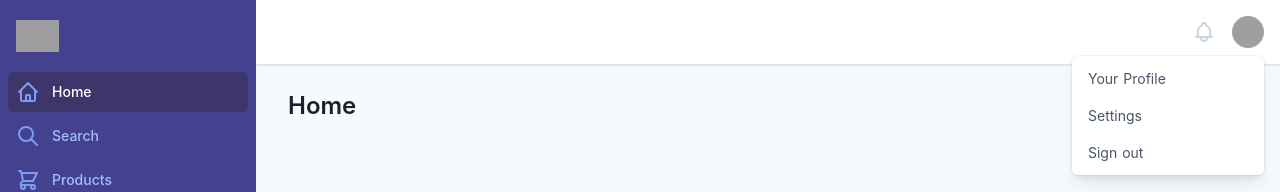
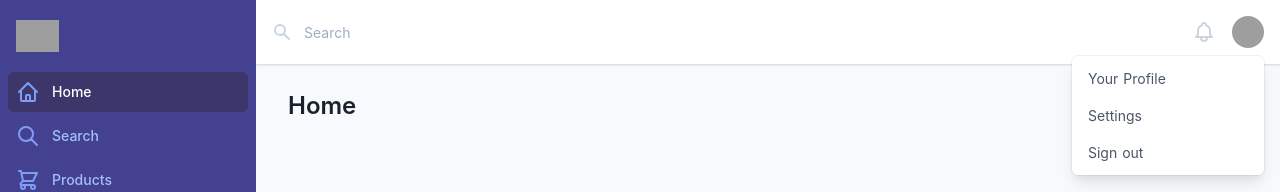
Before and after one commit to luck21honey/can, a Nuxt app: page /home in a window 1280 px wide. Shown: the top 192 px of the page. Built offline with nearby package versions, Linux system fonts and the light colour scheme; grey boxes are pictures that could not be loaded; what @tailwindcss/ui would draw is missing.

Commit message:
update homeheader

```diff
--- a/components/HomeHeader.vue
+++ b/components/HomeHeader.vue
@@ -1,7 +1,28 @@
 <template>
   <div class="flex-1 px-4 flex justify-between items-center">
     <div class="flex-1 flex">
-      <!-- <h1 class="text-2xl font-semibold text-gray-900">Home</h1> -->
+      <form class="w-full flex md:ml-0" action="#" method="GET">
+        <label for="search_field" class="sr-only">Search</label>
+        <div class="relative w-full text-gray-400 focus-within:text-gray-600">
+          <div
+            class="absolute inset-y-0 left-0 flex items-center pointer-events-none"
+          >
+            <svg class="h-5 w-5" fill="currentColor" viewBox="0 0 20 20">
+              <path
+                fill-rule="evenodd"
+                clip-rule="evenodd"
+                d="M8 4a4 4 0 100 8 4 4 0 000-8zM2 8a6 6 0 1110.89 3.476l4.817 4.817a1 1 0 01-1.414 1.414l-4.816-4.816A6 6 0 012 8z"
+              />
+            </svg>
+          </div>
+          <input
+            id="search_field"
+            class="block w-full h-full pl-8 pr-3 py-2 rounded-md text-gray-900 placeholder-gray-500 focus:outline-none focus:placeholder-gray-400 sm:text-sm"
+            placeholder="Search"
+            type="search"
+          />
+        </div>
+      </form>
     </div>
     <div class="ml-4 flex items-center md:ml-6">
       <button
```
